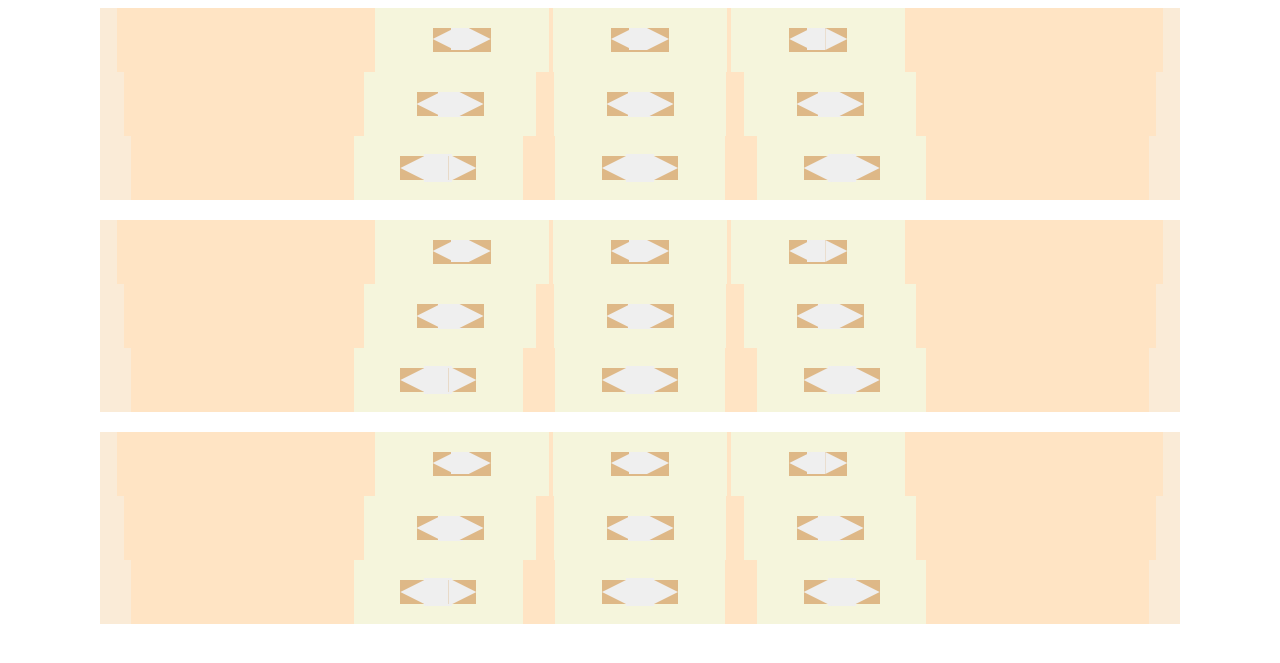
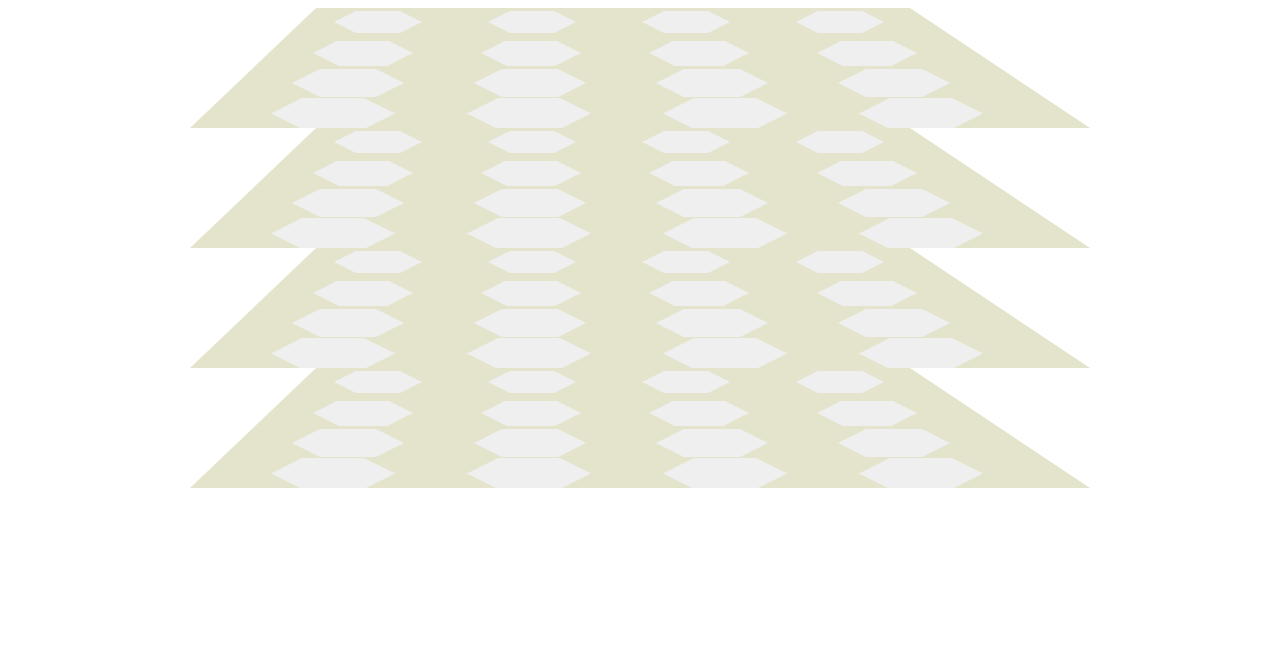
Before and after one commit to JonathanDelaney/TryTrickThatThough, a Flask app: page /play in a window 1280 px wide. Shown: the part 72-735 px from the top of the page. Run offline with Flask 2, Linux system fonts and the light colour scheme; the visitor is signed in with stand-in values (Sample User, id 1); a database or web service that is not in the repository returns one stand-in record (values such as "Sample title"); some libraries are stand-ins or nearby versions.

Commit message:
style the plane to appear 3D

```diff
--- a/app.py
+++ b/app.py
@@ -32,7 +32,7 @@ player2coordinates = []
 partial_runsP1 = []
 partial_runsP2 = []
 dimensions = 4
-width = 3
+width = 4
 
 
 @app.route("/")
--- a/static/css/style.css
+++ b/static/css/style.css
@@ -8,20 +8,19 @@
 }
 
 .plane {
-    background-color: antiquewhite;
-    margin-bottom: 20px;
+    clip-path: polygon(14% 0%, 80% 0%, 100% 100%, 0% 100%);
+    background-color: #e4e4cd;
 }
 
 .t-col {
-    background-color: bisque;
 }
 
 .t-row {
-    background-color: beige;
     height: 8vh;
-    margin-bottom: 5px;
+    margin-bottom: 2px;
     display: flex;
     justify-content: space-evenly;
+    height: 30px;
 }
 
 .row-0 {
@@ -40,21 +39,35 @@
     margin: 0px 23px;
 }
 
+.section-0 {
+    width: 250px
+}
+
+.section-1 {
+    width: 250px
+}
+
+.section-2 {
+    width: 250px
+}
+
+.section-3 {
+    width: 250px
+}
+
 .segment {
-    background-color: burlywood;
     width: auto;
     text-align: center;
-    height: 3vh;
     display: flex;
     justify-content: center;
     align-items: center;
-    margin: -2px;
+    margin: 0px;
 }
 
 .tic-button {
     width: 100%;
     height: 25px;
-    border: none;
+    border: 1px solid grey;
 }
 
 .row-0 .tic-button {
--- a/templates/play.html
+++ b/templates/play.html
@@ -15,12 +15,12 @@
 {% endif %}
 <div class="container-fluid">
     {% for i in range(width) %}
-    <div class="col-12 justify-content-around plane">
+    <div class="col-10 offset-1 justify-content-around plane">
         {% for j in range(width) %}
-        <div class="row justify-content-center row-{{j}} t-col">
+        <div class="row justify-content-center t-col">
             {% for k in range(width) %}
             <div class="col-2 row-{{j}} t-row">
-                <div class="row align-items-center">
+                <div class="row section-{{j}} align-items-center">
                 {% for h in range(width) %}
                     <div class="segment">
                         {% if h == 0 %}
--- a/tictactoe.py
+++ b/tictactoe.py
@@ -23,13 +23,6 @@ def GameResult(prev_coords, new_coords, player, dimensions, width):
                                 or [abs(c1-c2) for c1, c2 in zip(run[1], new_coords)] == run[-2])):
                 # If it does, add it to that partial run.
                         run.insert(-2, new_coords)
-                        if len(run) == (width*2 - 1):
-                            print("Player One wins!!! with : ", run)
-                            partial_runsP1 = []
-                            partial_runsP2 = []
-                            return "victory for player one"
-                        else:
-                            pass
                 elif width == 4:
                     if (([abs(c1-c2) for c1, c2 in zip(run[0], new_coords)] == run[-1]
                         or [abs(c1-c2) for c1, c2 in zip(run[0], new_coords)] == run[-2]
@@ -39,14 +32,14 @@ def GameResult(prev_coords, new_coords, player, dimensions, width):
                                         or [abs(c1-c2) for c1, c2 in zip(run[1], new_coords)] == run[-3]):
                         run.insert(-3, new_coords)
                 # If its length is the width of the board plus the two displacement values
-                        # then it is a win scenario.
-                        if len(run) == (width*2 - 1):
-                            print("Player One wins!!! with : ", run)
-                            partial_runsP1 = []
-                            partial_runsP2 = []
-                            return "victory for player one"
-                        else:
-                            pass
+                # then it is a win scenario.
+                if len(run) == (width*2 - 1):
+                    print(player, " wins!!! with : ", run)
+                    partial_runsP1 = []
+                    partial_runsP2 = []
+                    return "victory for ", player
+                else:
+                    pass
         # Get the displacement values between the new point and all other previous points
         for coords in prev_coords:
             diff = [abs(c1-c2) for c1, c2 in zip(coords, new_coords)]
@@ -130,8 +123,8 @@ def GameResult(prev_coords, new_coords, player, dimensions, width):
                         or [abs(c1-c2) for c1, c2 in zip(run[0], new_coords)] == run[-2]
                             or [abs(c1-c2) for c1, c2 in zip(run[0], new_coords)] == run[-3])
                                 and ([abs(c1-c2) for c1, c2 in zip(run[1], new_coords)] == run[-1]
-                                    or [abs(c1-c2) for c1, c2 in zip(run[1], new_coords)] == run[-2])
-                                        or [abs(c1-c2) for c1, c2 in zip(run[1], new_coords)] == run[-3]):
+                                    or [abs(c1-c2) for c1, c2 in zip(run[1], new_coords)] == run[-2]
+                                        or [abs(c1-c2) for c1, c2 in zip(run[1], new_coords)] == run[-3])):
                 # If it does, add it to that partial run.
                         run.insert(-3, new_coords)
                         if len(run) == (width*2 - 1):
```
